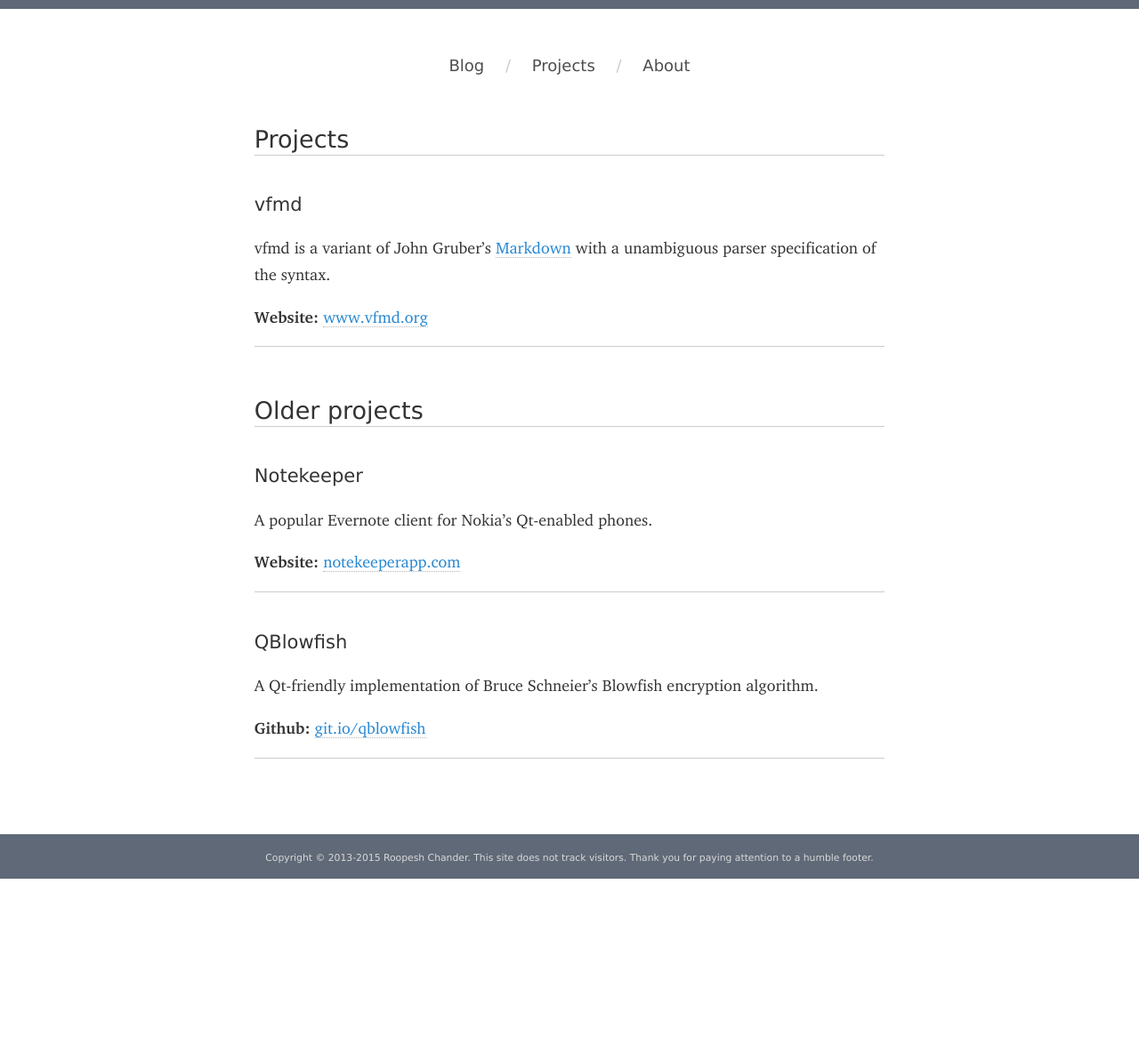
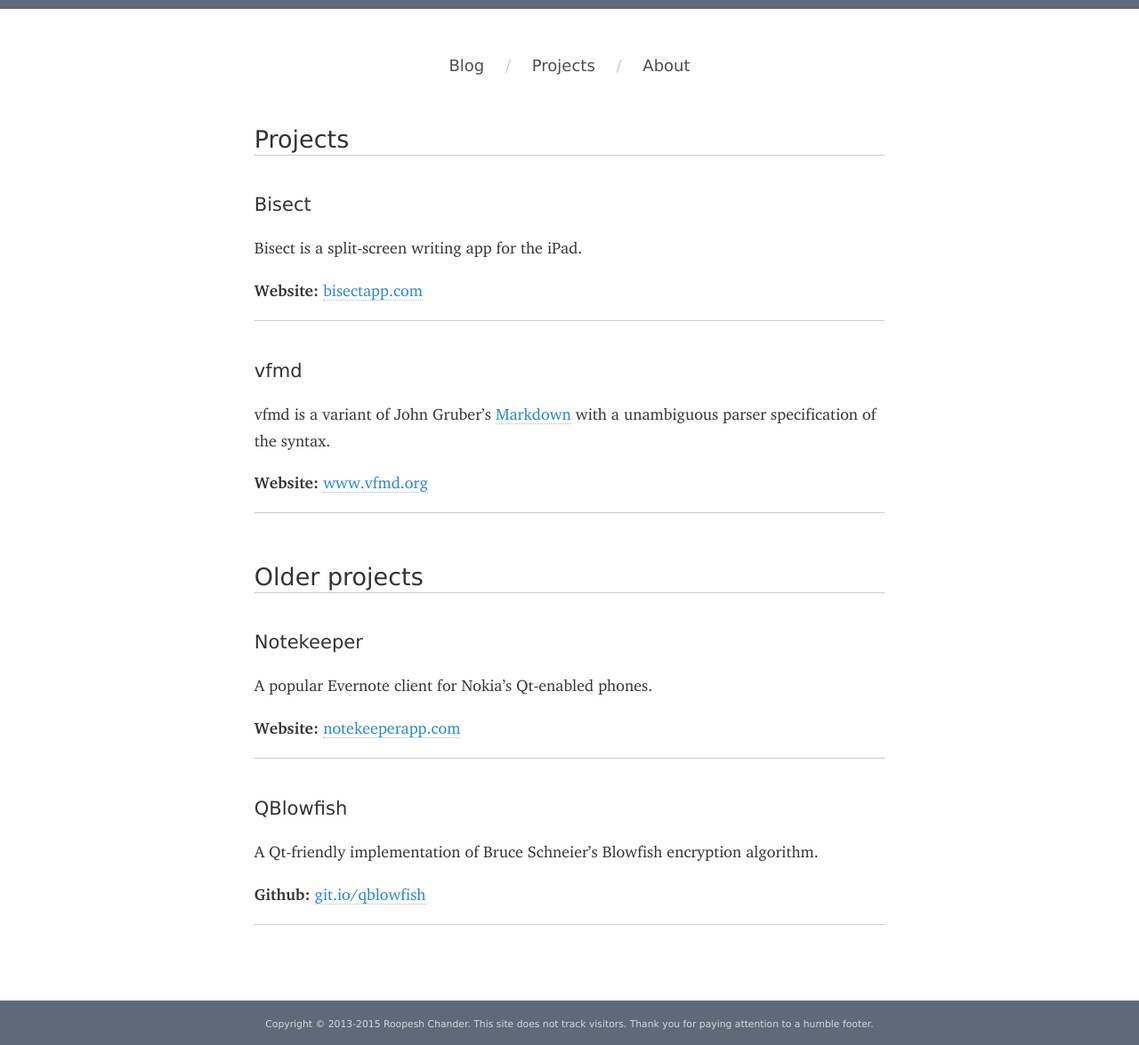
Before and after one commit to roop/roop.github.io, a Jekyll site: the page built from projects.md, in a window 1280 px wide. Shown: the whole page at 89% size. Built offline with Jekyll 4.4.1, drawn with Linux system fonts in a browser that asks for light colours; some web fonts are replaced; before the commit the page ends 988 px from its top, so only the background shows below that.

Commit message:
Link to Bisect from the Projects page

```diff
--- a/projects.md
+++ b/projects.md
@@ -6,6 +6,13 @@
 <section markdown="1">
 
 <h2>Projects</h2>
+
+<h3>Bisect</h3>
+
+Bisect is a split-screen writing app for the iPad.
+
+**Website:** [bisectapp.com](http://bisectapp.com "Bisect for iPad")
+<hr />
 
 <h3>vfmd</h3>
 
```
